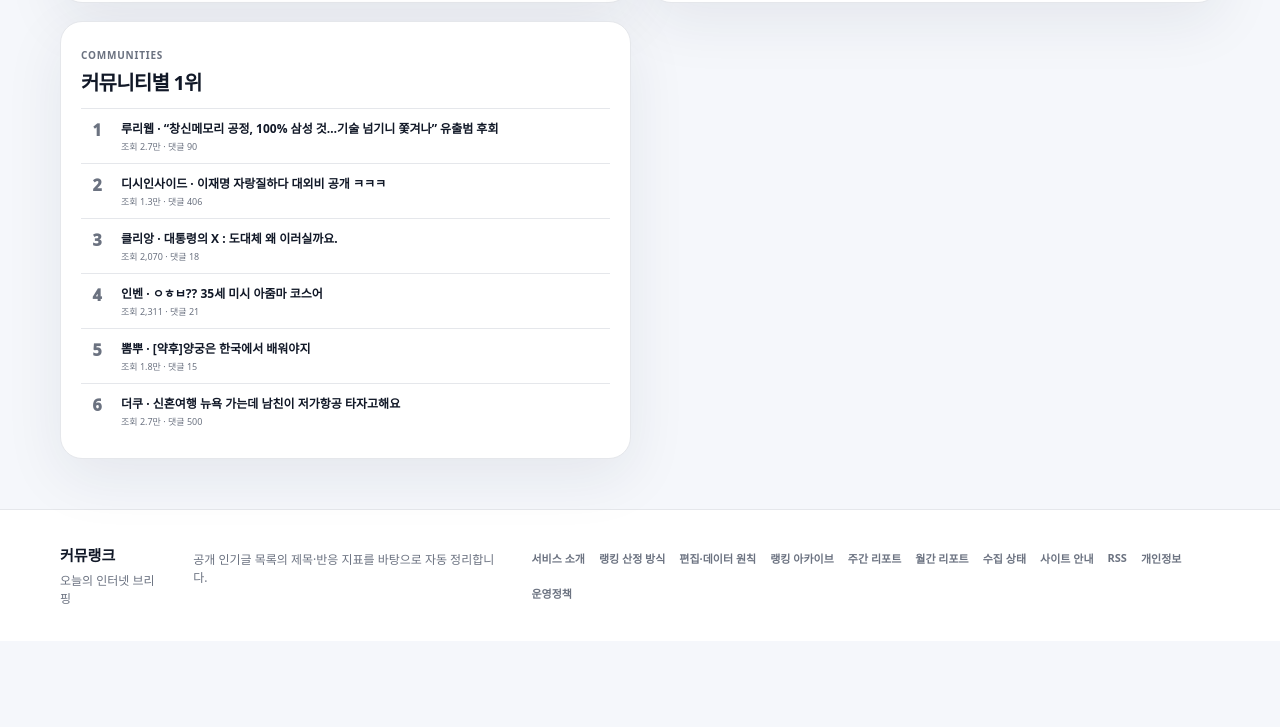
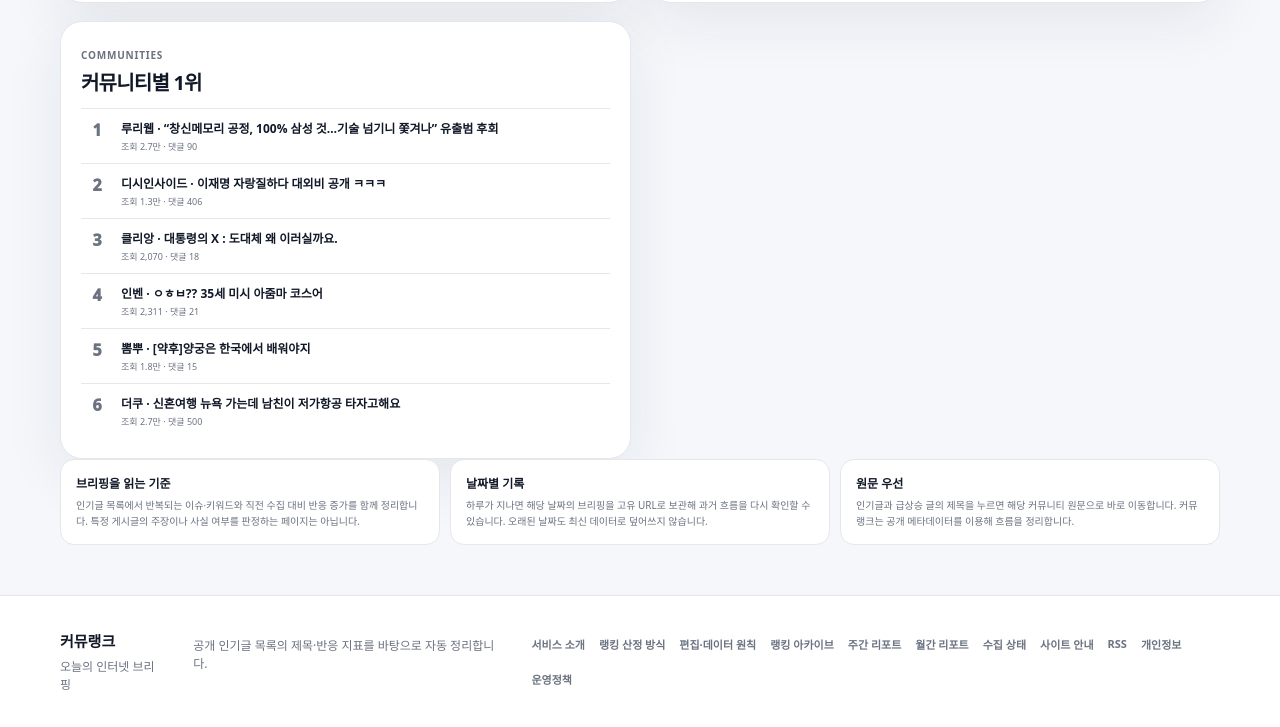
Before and after one commit to trier442/commurank, a plain HTML site: page briefing/index.html in a window 1280 px wide. Shown: the part 1970-2697 px from the top of the page. Before the commit the page ends 2611 px from the top, so only its background shows below. Drawn offline with Linux system fonts and the light colour scheme.

Commit message:
Add static guidance to daily briefing

```diff
--- a/briefing/index.html
+++ b/briefing/index.html
@@ -106,6 +106,11 @@
         <div id="briefingCommunities"></div>
       </section>
     </section>
+    <section class="shell community-context" aria-label="브리핑 안내">
+      <article><strong>브리핑을 읽는 기준</strong><p>인기글 목록에서 반복되는 이슈·키워드와 직전 수집 대비 반응 증가를 함께 정리합니다. 특정 게시글의 주장이나 사실 여부를 판정하는 페이지는 아닙니다.</p></article>
+      <article><strong>날짜별 기록</strong><p>하루가 지나면 해당 날짜의 브리핑을 고유 URL로 보관해 과거 흐름을 다시 확인할 수 있습니다. 오래된 날짜도 최신 데이터로 덮어쓰지 않습니다.</p></article>
+      <article><strong>원문 우선</strong><p>인기글과 급상승 글의 제목을 누르면 해당 커뮤니티 원문으로 바로 이동합니다. 커뮤랭크는 공개 메타데이터를 이용해 흐름을 정리합니다.</p></article>
+    </section>
   </main>
 
   <footer>
```
